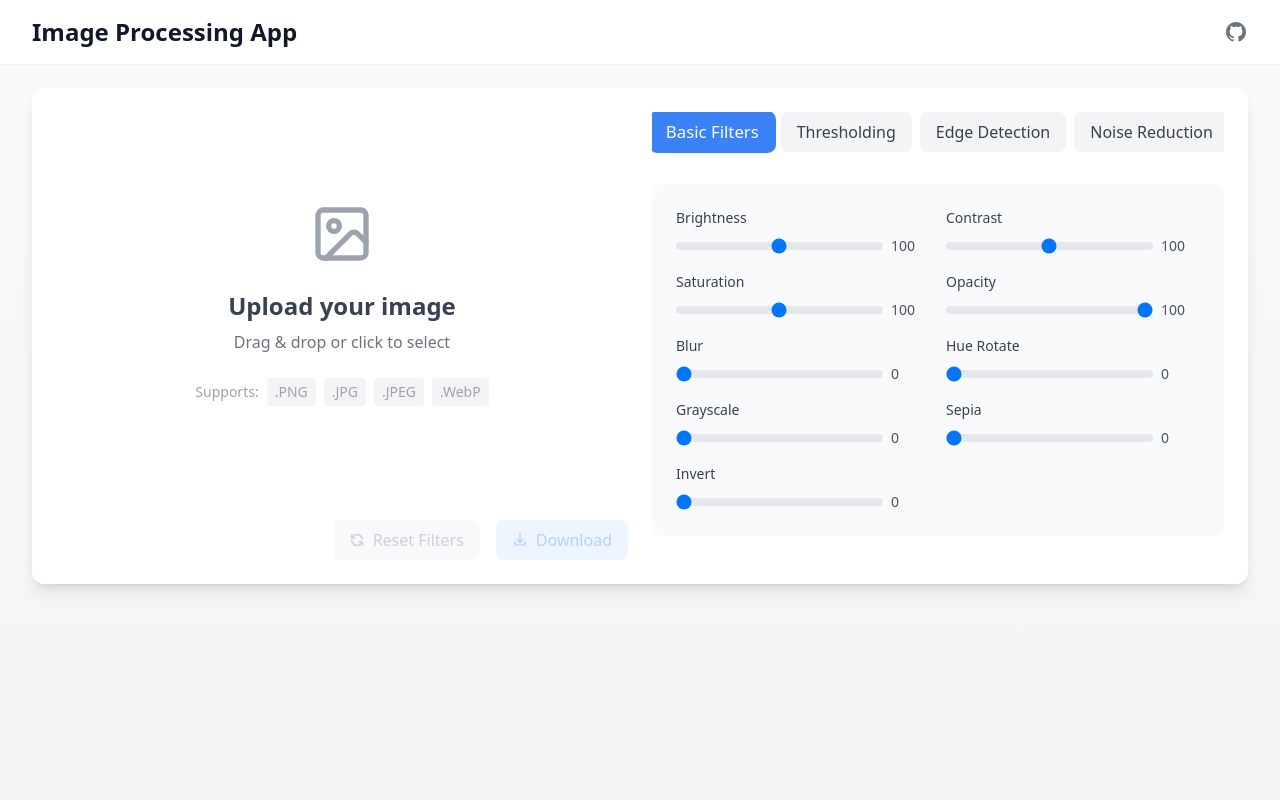
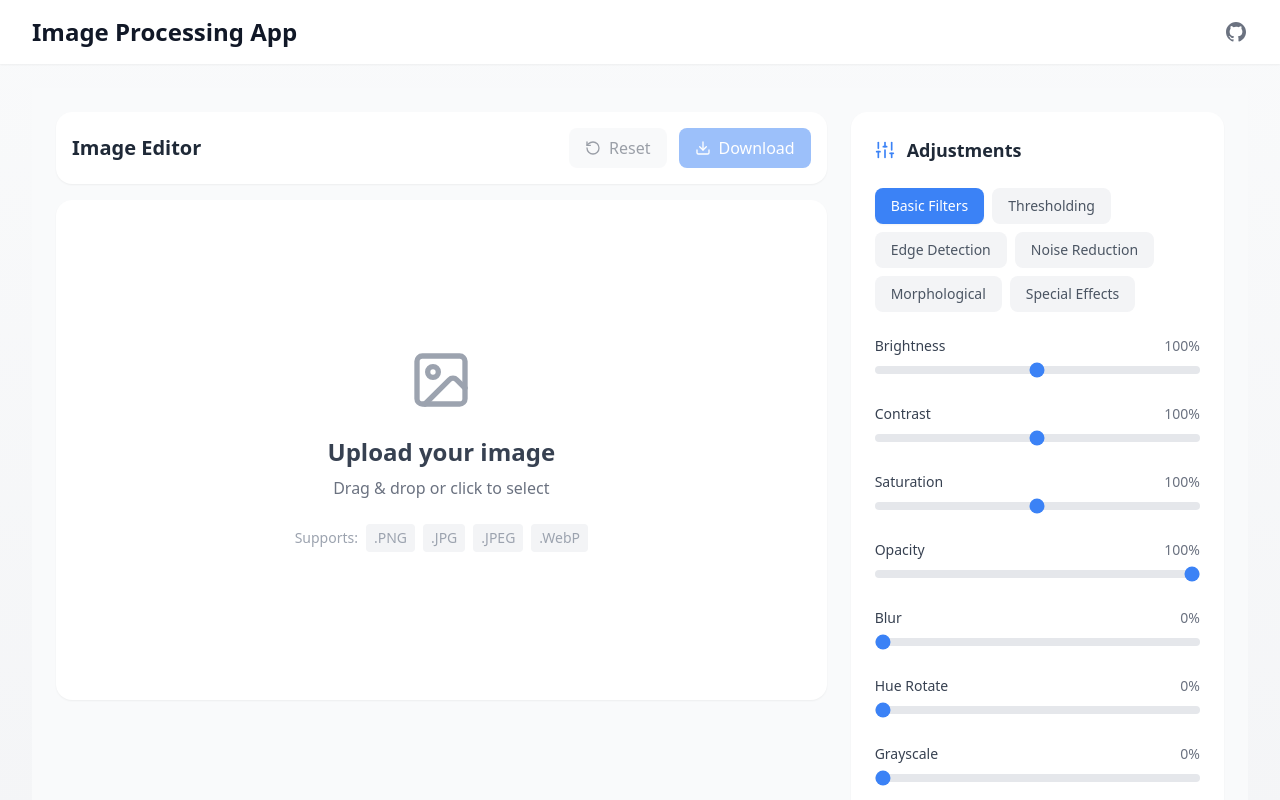
Before and after one commit to lord-rudra0/Image-processing-Web, a React (Vite) app: page / in a window 1280 px wide. Shown: the top 800 px of the page. Built offline with nearby package versions, Linux system fonts and the light colour scheme.

Commit message:
new structure

```diff
--- a/src/components/ImageEditor.jsx
+++ b/src/components/ImageEditor.jsx
@@ -1,44 +1,9 @@
 import React, { useState, useCallback } from 'react';
 import ImageDropzone from './ImageDropzone';
-import { Slider, Select, Button } from './ui'; // This should now work
+import FilterPanel from './panels/FilterPanel';
+import ToolbarPanel from './panels/ToolbarPanel';
 import { filterInfo } from '../constants/filterInfo';
-import FilterInfo from './ui/FilterInfo';
-
-const TabButton = ({ active, onClick, children }) => (
-  <button
-    onClick={onClick}
-    className={`
-      px-4 py-2 rounded-lg font-medium transition-all duration-200 ease-in-out
-      ${active
-        ? 'bg-blue-500 text-white shadow-md transform scale-105'
-        : 'bg-white text-gray-600 hover:bg-gray-50 hover:text-gray-900'}
-    `}
-  >
-    {children}
-  </button>
-);
-
-const ActionButton = ({ onClick, disabled, variant = 'primary', children }) => {
-  const variants = {
-    primary: 'bg-blue-500 hover:bg-blue-600 text-white',
-    danger: 'bg-red-500 hover:bg-red-600 text-white',
-    success: 'bg-green-500 hover:bg-green-600 text-white'
-  };
-
-  return (
-    <button
-      onClick={onClick}
-      disabled={disabled}
-      className={`
-        px-4 py-2 rounded-lg font-medium transition-all duration-200
-        ${variants[variant]}
-        ${disabled ? 'opacity-50 cursor-not-allowed' : 'hover:shadow-lg active:transform active:scale-95'}
-      `}
-    >
-      {children}
-    </button>
-  );
-};
+import { Download, RotateCcw } from 'lucide-react';
 
 const ImageEditor = () => {
   const [image, setImage] = useState(null);
@@ -243,180 +208,124 @@ const ImageEditor = () => {
   };
 
   return (
-    <div className="bg-white rounded-xl shadow-lg overflow-hidden transition-all duration-300 hover:shadow-xl">
-      <div className="grid grid-cols-1 lg:grid-cols-2 gap-6 p-6">
-        {/* Image Preview Section */}
-        <div className="space-y-6">
-          {image ? (
-            <div className="relative group">
-              <img
-                src={image}
-                alt="Preview"
-                className="w-full h-auto rounded-lg shadow-md transition-transform duration-300 group-hover:scale-[1.02]"
-                style={{ filter: getCSSFilters() }}
-              />
-              <div className="absolute inset-0 bg-black bg-opacity-0 group-hover:bg-opacity-10 transition-all duration-300 rounded-lg" />
-            </div>
-          ) : (
-            <ImageDropzone
-              onImageUpload={handleImageUpload}
-              className="transform transition-all duration-300 hover:scale-[1.02]"
-            />
-          )}
-
-          {/* Action Buttons */}
-          <div className="flex gap-4 justify-end">
+    <div className="min-h-screen bg-gray-50">
+      <div className="max-w-[1800px] mx-auto p-4 lg:p-6">
+        <div className="grid grid-cols-1 lg:grid-cols-12 gap-6">
+          {/* Main Content - Image Area */}
+          <div className="lg:col-span-8 space-y-4">
+            {/* Top Toolbar */}
+            <div className="bg-white rounded-2xl shadow-sm p-4 flex items-center justify-between">
+              <h2 className="text-xl font-semibold text-gray-800">
+                Image Editor
+              </h2>
+              <div className="flex gap-3">
                 <button
                   onClick={resetFilters}
                   disabled={!image}
-              className={`
-                flex items-center px-4 py-2 rounded-lg font-medium
-                transition-all duration-300 transform
-                ${!image
-                  ? 'opacity-50 cursor-not-allowed bg-gray-100 text-gray-400'
-                  : 'bg-gray-100 text-gray-700 hover:bg-gray-200 hover:scale-105 active:scale-95'
-                }
-              `}
+                  className="btn-secondary"
                 >
-              <svg
-                className="w-4 h-4 mr-2 transition-transform duration-300 hover:rotate-180"
-                fill="none"
-                viewBox="0 0 24 24"
-                stroke="currentColor"
-              >
-                <path strokeLinecap="round" strokeLinejoin="round" strokeWidth={2} d="M4 4v5h.582m15.356 2A8.001 8.001 0 004.582 9m0 0H9m11 11v-5h-.581m0 0a8.003 8.003 0 01-15.357-2m15.357 2H15" />
-              </svg>
-              Reset Filters
+                  <RotateCcw className="w-4 h-4 mr-2" />
+                  Reset
                 </button>
-
                 <button
                   onClick={handleDownload}
                   disabled={!image}
-              className={`
-                flex items-center px-4 py-2 rounded-lg font-medium
-                transition-all duration-300 transform
-                ${!image
-                  ? 'opacity-50 cursor-not-allowed bg-blue-100 text-blue-400'
-                  : 'bg-blue-500 text-white hover:bg-blue-600 hover:scale-105 active:scale-95'
-                }
-              `}
+                  className="btn-primary"
                 >
-              <svg
-                className="w-4 h-4 mr-2 animate-bounce"
-                fill="none"
-                viewBox="0 0 24 24"
-                stroke="currentColor"
-              >
-                <path strokeLinecap="round" strokeLinejoin="round" strokeWidth={2} d="M4 16v1a3 3 0 003 3h10a3 3 0 003-3v-1m-4-4l-4 4m0 0l-4-4m4 4V4" />
-              </svg>
+                  <Download className="w-4 h-4 mr-2" />
                   Download
                 </button>
               </div>
             </div>
 
-        {/* Controls Section */}
-        <div className="space-y-6">
-          {/* Filter Categories */}
-          <div className="flex gap-2 overflow-x-auto pb-2 scrollbar-thin scrollbar-thumb-gray-300 scrollbar-track-gray-100">
-            {Object.keys(filterTabs).map((tab) => (
-              <button
-                key={tab}
-                onClick={() => setActiveTab(tab)}
-                className={`
-                  px-4 py-2 rounded-lg font-medium whitespace-nowrap
-                  transition-all duration-300 transform
-                  ${activeTab === tab
-                    ? 'bg-blue-500 text-white scale-105'
-                    : 'bg-gray-100 text-gray-700 hover:bg-gray-200 hover:scale-105'
-                  }
-                `}
-              >
-                {filterTabs[tab].title}
-              </button>
-            ))}
+            {/* Image Canvas */}
+            <div className="bg-white rounded-2xl shadow-sm p-6 min-h-[500px] flex items-center justify-center">
+              {image ? (
+                <div className="relative w-full h-full group">
+                  <img
+                    src={image}
+                    alt="Preview"
+                    className="max-w-full max-h-[600px] mx-auto rounded-lg transition-transform duration-300 group-hover:scale-[1.01]"
+                    style={{ filter: getCSSFilters() }}
+                  />
+                  <div className="absolute inset-0 bg-black/0 group-hover:bg-black/5 transition-colors duration-300 rounded-lg" />
+                </div>
+              ) : (
+                <ImageDropzone onImageUpload={handleImageUpload} />
+              )}
+            </div>
           </div>
 
+          {/* Sidebar - Controls */}
+          <div className="lg:col-span-4 space-y-4">
             {/* Filter Controls */}
-          <div className="bg-gray-50 rounded-xl p-6 transition-all duration-300 hover:shadow-md">
-            {activeTab === 'basic' ? (
-              <div className="grid grid-cols-1 sm:grid-cols-2 gap-4">
-                {filterTabs.basic.controls.map(control => (
-                  <div key={control.name} className="space-y-2">
-                    <label className="block text-sm font-medium text-gray-700">
-                      {control.label}
-                    </label>
-                    <Slider
-                      min={control.min}
-                      max={control.max}
-                      value={filterValues[control.name]}
-                      onChange={(value) => handleSliderChange(control.name, value)}
+            <FilterPanel
+              activeTab={activeTab}
+              setActiveTab={setActiveTab}
+              filterValues={filterValues}
+              handleSliderChange={handleSliderChange}
+              filterTabs={filterTabs}
             />
-                  </div>
-                ))}
-              </div>
-            ) : (
-              <div className="flex flex-wrap gap-2">
-                {filterTabs[activeTab].buttons.map(button => (
-                  <FilterButton
-                    key={button.name}
-                    onClick={() => {
-                      handleFilterClick(button.name);
-                      applyFilter(activeTab, button.params);
-                    }}
-                    disabled={loading}
-                    filter={button.name}
-                  >
-                    {button.label}
-                  </FilterButton>
-                ))}
-              </div>
-            )}
+
+            {/* Selected Filter Info */}
+            {selectedFilter && filterInfo[selectedFilter] && (
+              <div className="bg-white rounded-2xl shadow-sm p-6 space-y-4 animate-fadeIn">
+                <div className="flex items-center justify-between">
+                  <h3 className="text-lg font-semibold text-gray-900">
+                    {filterInfo[selectedFilter].title}
+                  </h3>
+                  <span className="px-3 py-1 bg-blue-50 text-blue-600 text-sm rounded-full">
+                    {activeTab}
+                  </span>
                 </div>
 
-          {/* Filter Information */}
-          {selectedFilter && filterInfo[selectedFilter] && (
-            <div className="bg-gray-50 rounded-xl p-6 transition-all duration-300 hover:shadow-md animate-fadeIn">
-              <h3 className="text-lg font-semibold text-gray-900 mb-3">
-                {filterInfo[selectedFilter].title}
-              </h3>
-              <p className="text-gray-600 mb-4 leading-relaxed">
+                <p className="text-gray-600 leading-relaxed">
                   {filterInfo[selectedFilter].description}
                 </p>
+
                 {filterInfo[selectedFilter].usage && (
-                <div className="mb-4">
-                  <h4 className="text-sm font-semibold text-gray-700 mb-2">Usage:</h4>
-                  <p className="text-gray-600 leading-relaxed">
+                  <div className="bg-gray-50 rounded-xl p-4">
+                    <h4 className="text-sm font-semibold text-gray-700 mb-2">
+                      How to use
+                    </h4>
+                    <p className="text-gray-600 text-sm leading-relaxed">
                       {filterInfo[selectedFilter].usage}
                     </p>
                   </div>
                 )}
+
                 {filterInfo[selectedFilter].parameters && (
-                <div>
-                  <h4 className="text-sm font-semibold text-gray-700 mb-2">Parameters:</h4>
-                  <ul className="space-y-2">
+                  <div className="space-y-3">
+                    <h4 className="text-sm font-semibold text-gray-700">
+                      Parameters
+                    </h4>
+                    <div className="grid gap-2">
                       {Object.entries(filterInfo[selectedFilter].parameters).map(([key, value]) => (
-                      <li
+                        <div
                           key={key}
-                        className="flex items-center text-gray-600 bg-white rounded-lg p-3 transition-all duration-300 hover:shadow-sm"
+                          className="flex items-center justify-between bg-gray-50 rounded-lg p-3 hover:bg-gray-100 transition-colors duration-200"
                         >
-                        <span className="font-medium mr-2">{key}:</span>
-                        <span>{value}</span>
-                      </li>
+                          <span className="text-sm font-medium text-gray-700">{key}</span>
+                          <span className="text-sm text-gray-500">{value}</span>
+                        </div>
                       ))}
-                  </ul>
+                    </div>
                   </div>
                 )}
               </div>
             )}
           </div>
         </div>
+      </div>
 
       {/* Loading Overlay */}
       {loading && (
-        <div className="absolute inset-0 bg-white bg-opacity-75 flex items-center justify-center backdrop-blur-sm transition-all duration-300">
+        <div className="fixed inset-0 bg-white/80 backdrop-blur-sm flex items-center justify-center z-50">
           <div className="flex flex-col items-center">
-            <div className="animate-spin rounded-full h-12 w-12 border-b-2 border-blue-500 mb-4"></div>
-            <p className="text-blue-500 font-medium animate-pulse">Processing...</p>
+            <div className="w-16 h-16 border-4 border-blue-100 border-t-blue-500 rounded-full animate-spin" />
+            <p className="mt-4 text-blue-500 font-medium animate-pulse">
+              Processing your image...
+            </p>
           </div>
         </div>
       )}
--- /dev/null
+++ b/src/components/panels/FilterPanel.jsx
@@ -0,0 +1,66 @@
+import React from 'react';
+import { Sliders } from 'lucide-react';
+
+const FilterPanel = ({
+  activeTab,
+  setActiveTab,
+  filterValues,
+  handleSliderChange,
+  filterTabs
+}) => {
+  return (
+    <div className="bg-white rounded-2xl shadow-sm p-6 space-y-6">
+      <div className="flex items-center space-x-3">
+        <Sliders className="w-5 h-5 text-blue-500" />
+        <h3 className="text-lg font-semibold text-gray-800">
+          Adjustments
+        </h3>
+      </div>
+
+      {/* Filter Categories */}
+      <div className="flex flex-wrap gap-2">
+        {Object.entries(filterTabs).map(([key, tab]) => (
+          <button
+            key={key}
+            onClick={() => setActiveTab(key)}
+            className={`
+              px-4 py-2 rounded-lg text-sm font-medium transition-all duration-200
+              ${activeTab === key
+                ? 'bg-blue-500 text-white shadow-sm'
+                : 'bg-gray-100 text-gray-600 hover:bg-gray-200'
+              }
+            `}
+          >
+            {tab.title}
+          </button>
+        ))}
+      </div>
+
+      {/* Filter Controls */}
+      <div className="space-y-6">
+        {filterTabs[activeTab].controls.map((control) => (
+          <div key={control.name} className="space-y-2">
+            <div className="flex justify-between">
+              <label className="text-sm font-medium text-gray-700">
+                {control.label}
+              </label>
+              <span className="text-sm text-gray-500">
+                {filterValues[control.name]}{control.unit || '%'}
+              </span>
+            </div>
+            <input
+              type="range"
+              min={control.min}
+              max={control.max}
+              value={filterValues[control.name]}
+              onChange={(e) => handleSliderChange(control.name, e.target.value)}
+              className="w-full h-2 bg-gray-200 rounded-full appearance-none cursor-pointer accent-blue-500"
+            />
+          </div>
+        ))}
+      </div>
+    </div>
+  );
+};
+
+export default FilterPanel;
--- a/src/index.css
+++ b/src/index.css
@@ -21,3 +21,30 @@
 ::-webkit-scrollbar-thumb:hover {
   background: #a8a8a8;
 }
+
+@layer components {
+  .btn-primary {
+    @apply flex items-center px-4 py-2 bg-blue-500 text-white rounded-lg font-medium
+    transition-all duration-200 hover:bg-blue-600 active:scale-95
+    disabled:opacity-50 disabled:cursor-not-allowed disabled:hover:bg-blue-500;
+  }
+
+  .btn-secondary {
+    @apply flex items-center px-4 py-2 bg-gray-100 text-gray-700 rounded-lg font-medium
+    transition-all duration-200 hover:bg-gray-200 active:scale-95
+    disabled:opacity-50 disabled:cursor-not-allowed disabled:hover:bg-gray-100;
+  }
+
+  /* Custom scrollbar */
+  ::-webkit-scrollbar {
+    @apply w-1.5 h-1.5;
+  }
+
+  ::-webkit-scrollbar-track {
+    @apply bg-gray-100 rounded-full;
+  }
+
+  ::-webkit-scrollbar-thumb {
+    @apply bg-gray-300 rounded-full hover:bg-gray-400 transition-colors;
+  }
+}
```
Also changed, not shown: tailwind.config.js (+7 -8 lines). Lines whose indentation alone changed are shown as unchanged.
